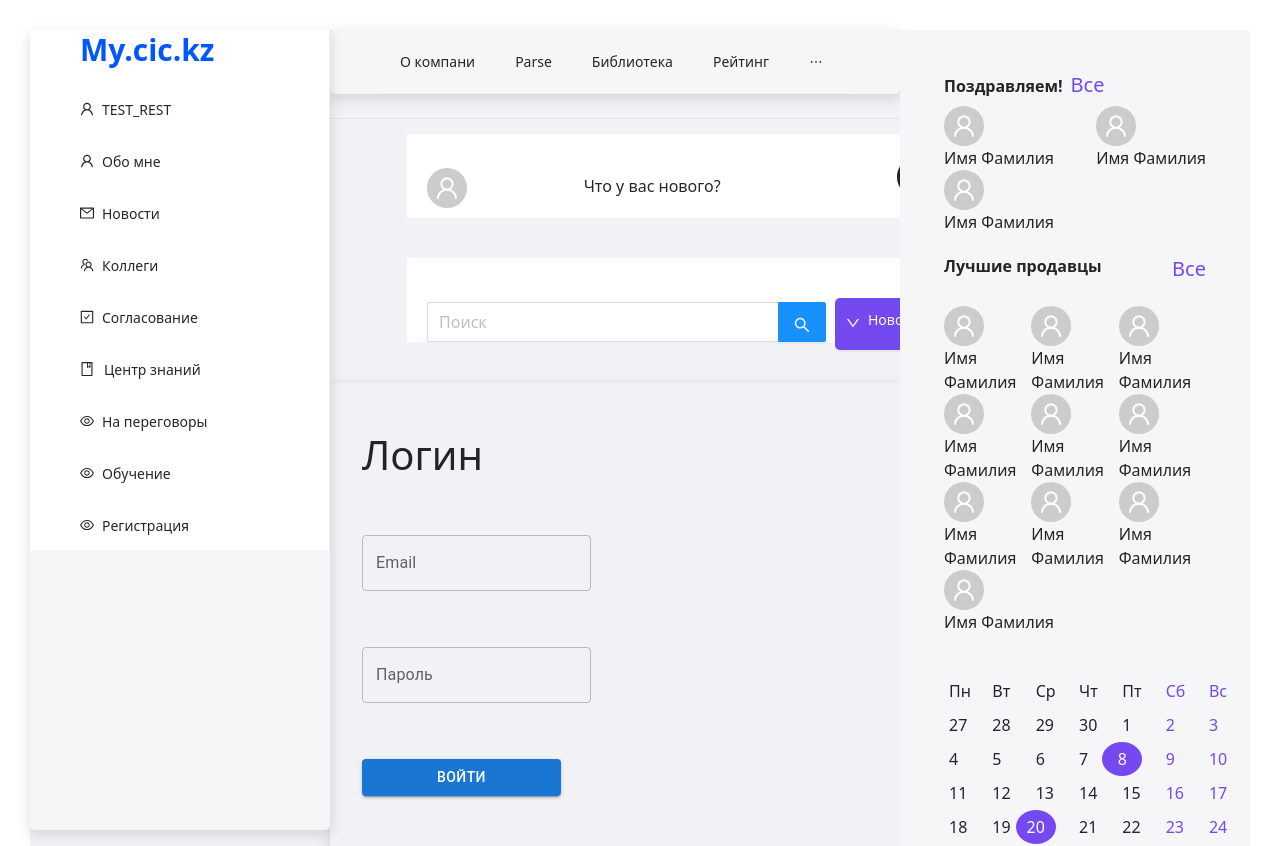
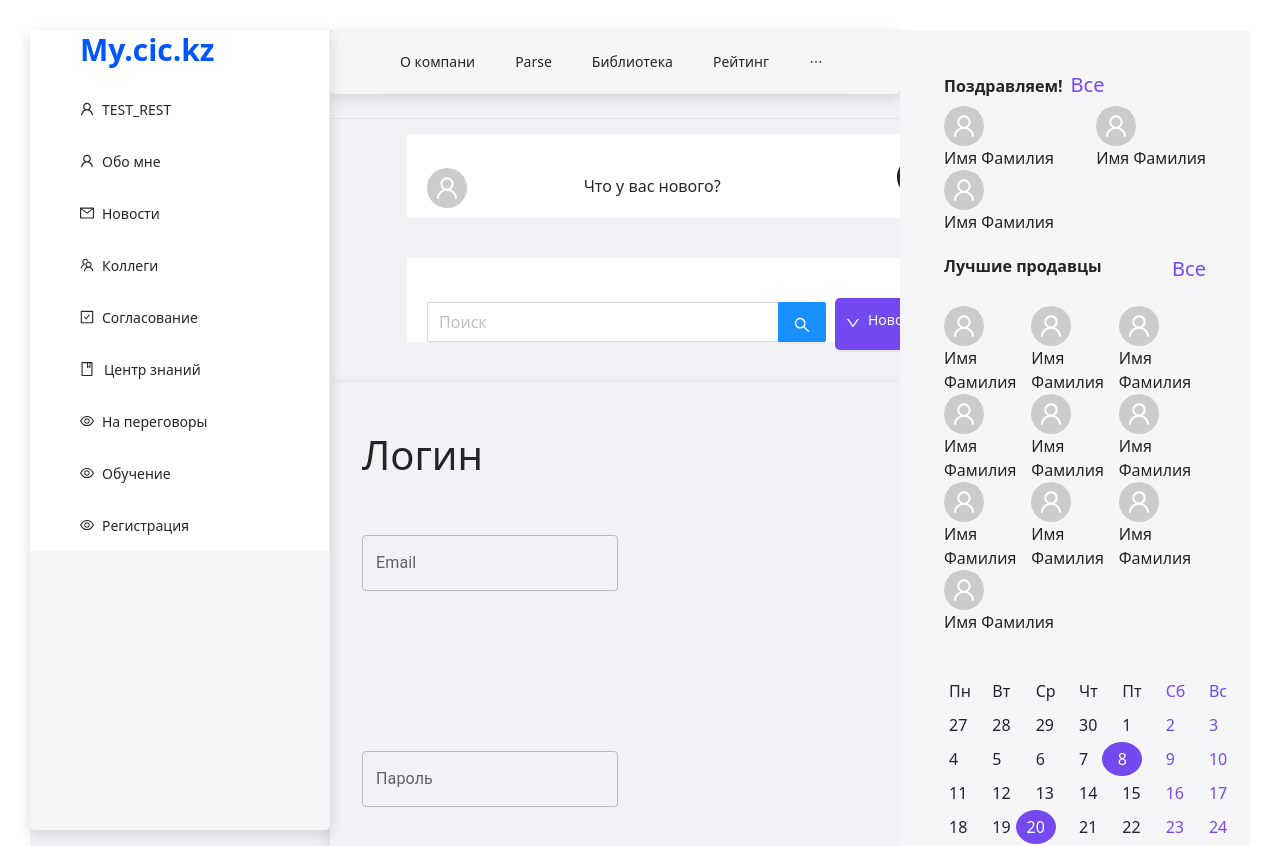
Before and after one commit to FallenStarrr/mycic-new-design, a React (Create React App) app: page /auth in a window 1280 px wide. Shown: the top 846 px of the page. Built offline with nearby package versions, Linux system fonts and the light colour scheme.

Commit message:
form margins and padding + width and height of fields

```diff
--- a/src/components/Auth.js
+++ b/src/components/Auth.js
@@ -55,10 +55,11 @@ axios.interceptors.request.use((config) => {
 
             <div>
             <TextField
+            style={{width: '20vw', height: '20vh'}}
             className="mt-5"
             onChange={(e) => setEmail(e.target.value)}
             value={email}
-             id="outlined-basic"
+            id="outlined-basic"
             name="email"
             label="Email"
             variant="outlined" />
@@ -67,20 +68,21 @@ axios.interceptors.request.use((config) => {
             <div>
 
             <TextField
+            style={{width: '20vw',  height: '20vh'}}
             className="mt-5"
             onChange={(e) => setPassword(e.target.value)}
             value={password}
             id="outlined-basic"
             label="Пароль"
             variant="outlined"
-              name="password"
+            name="password"
             />
             </div>
 
             <Button
             variant="contained"
             type="submit"
-            className="mt-5"
+            className="mb-5"
             >
             Войти
             </Button>
```
